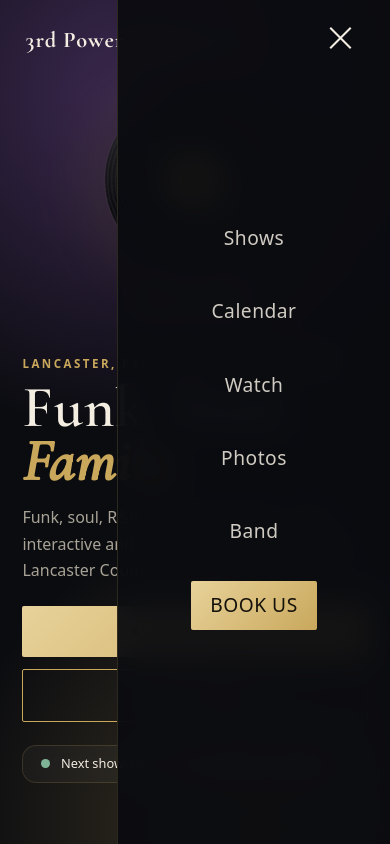
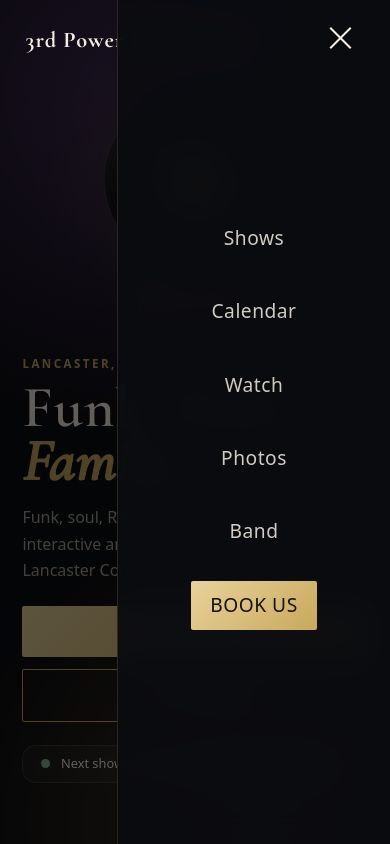
Before and after one commit to ComputerDude94/3rdPowerFamilySoul, a plain HTML site: page index.html in a window 390 px wide. Both pictures are taken after a click on the button 340 px from the left and 40 px from the top of the page. Shown: the top 844 px of the page. Drawn offline with nearby package versions, Linux system fonts and the light colour scheme.

Commit message:
Menu: tap outside or on dimmed page to close; lock background scroll
Co-Authored-By: Claude Sonnet 5.5 <noreply@anthropic.com>
Claude-Session: https://claude.ai/code/session_01Pz21qKYhQX47i4Ls3ojUer

```diff
--- a/index.html
+++ b/index.html
@@ -38,6 +38,7 @@
   <noscript><div class="nojs">This site needs JavaScript to show the schedule. Call <a href="tel:7175985441">(717) 598-5441</a> or find 3rd Power Family Soul on <a href="https://www.facebook.com/share/1FxFtpkFde/">Facebook</a> for dates and booking.</div></noscript>
   <div class="progress" id="progress"></div>
 
+  <div class="scrim" id="scrim"></div>
   <header class="nav" id="nav">
     <a href="#top" class="logo">3rd Power <span>Family Soul</span></a>
     <button class="menu-btn" aria-label="Menu" aria-controls="menu" aria-expanded="false"><i></i><i></i></button>
--- a/script.js
+++ b/script.js
@@ -126,8 +126,11 @@
   };
   addEventListener("scroll", onScroll, { passive: true }); onScroll();
   const btn = document.querySelector(".menu-btn"), menu = $("menu");
-  btn.onclick = () => { const o = menu.classList.toggle("open"); btn.setAttribute("aria-expanded", o); document.body.classList.toggle("menu-open", o); };
-  menu.addEventListener("click", () => { menu.classList.remove("open"); btn.setAttribute("aria-expanded", false); document.body.classList.remove("menu-open"); });
+  const setMenu = (o) => { menu.classList.toggle("open", o); btn.setAttribute("aria-expanded", o); document.body.classList.toggle("menu-open", o); };
+  btn.onclick = () => setMenu(!menu.classList.contains("open"));
+  menu.addEventListener("click", () => setMenu(false));
+  $("scrim").addEventListener("click", () => setMenu(false));
+  document.addEventListener("click", (e) => { if (menu.classList.contains("open") && !menu.contains(e.target) && !btn.contains(e.target)) setMenu(false); });
 
   const io = new IntersectionObserver((es) => es.forEach((e) => {
     if (!e.isIntersecting) return;
--- a/styles.css
+++ b/styles.css
@@ -282,3 +282,7 @@ main:focus{outline:none}
 .show-card .d em{display:block;font-style:normal;font-size:.68rem;letter-spacing:2px;color:var(--mute);margin-top:.2rem}
 .next.pending{visibility:hidden}
 .next{min-height:2.4rem}
+
+.scrim{position:fixed;inset:0;background:rgba(0,0,0,.6);opacity:0;pointer-events:none;transition:opacity .3s;z-index:45}
+@media(max-width:860px){.menu-open .scrim{opacity:1;pointer-events:auto}.menu-open{overflow:hidden}}
+@media(min-width:861px){.scrim{display:none}}
```
